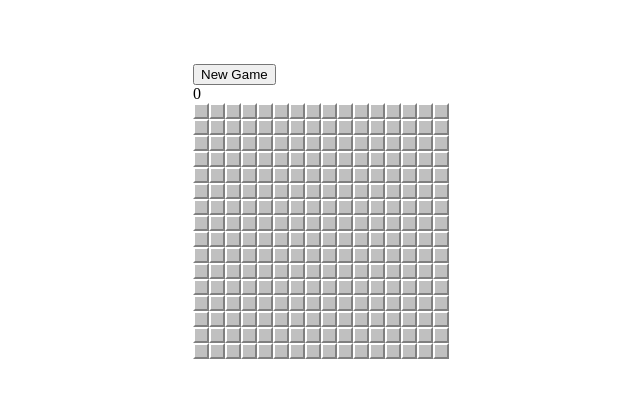
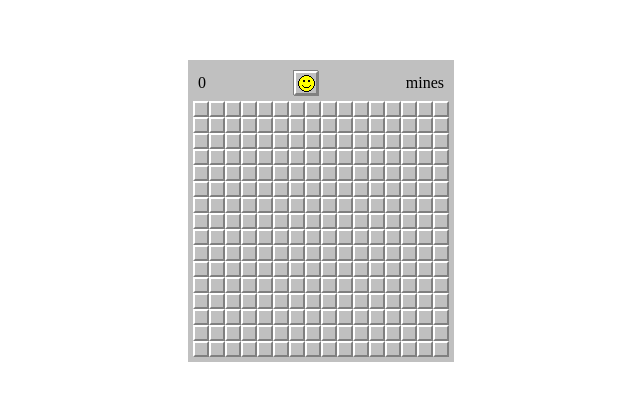
Before and after one commit to Flint174/sapper, a React (Create React App) app: page / in a window 1280 px wide. Shown: the part 189-590 px from the top of the page, without its empty margins (319-959 px from the left). Built offline with nearby package versions, Linux system fonts and the light colour scheme.

Commit message:
player button

```diff
--- a/src/app.tsx
+++ b/src/app.tsx
@@ -1,19 +1,29 @@
-import { useEffect } from "react";
-import styled from "styled-components";
+import { useCallback, useEffect, useMemo, useState } from "react";
+import styled, { css } from "styled-components";
 import { useAppDispatch, useAppSelector } from "./hooks/use-store";
 import { startGame } from "./services/actions/game-actions";
 import {
   blockCell,
   blockCells,
-  generateField,
   newField,
   revealMines,
   showCell,
 } from "./services/slices/field-cells-slice";
 import { gameOver, newPlayer, victory } from "./services/slices/player-slice";
 import { Cell } from "./ui";
+import { PlayerButton } from "./ui/player-button";
 import { FieldCell } from "./utils/cell-types";
 import { FieldDimentions, FIELD_SIZE, MINES_AMOUNT } from "./utils/game-config";
+
+const colors = {
+  bgGrey: "#C0C0C0",
+  shadow: { light: "FFFFFF", dark: "#808080" },
+};
+
+const Container = styled.div`
+  background-color: ${colors.bgGrey};
+  padding: 5px;
+`;
 
 const GameField = styled.div`
   display: grid;
@@ -21,16 +31,24 @@ const GameField = styled.div`
   grid-template-rows: repeat(${FieldDimentions.HEIGHT}, 1fr);
 `;
 
-const NewGameButton = styled.button``;
+const ToolBar = styled.div`
+  padding: 5px;
+  display: flex;
+  flex-direction: row;
+  justify-content: space-between;
+  align-items: center;
+`;
 
 function App() {
+  const [mouseDown, setMouseDown] = useState(false);
   const {
     fieldCells: cells,
     player: { time, status },
   } = useAppSelector((store) => store);
   const dispatch = useAppDispatch();
 
-  const cellClickHandler = (cell: FieldCell) => {
+  const cellClickHandler = useCallback(
+    (cell: FieldCell) => {
       if (status === "gameOver") return;
 
       if (status === "newGame") {
@@ -43,35 +61,49 @@ function App() {
         dispatch(revealMines());
         dispatch(gameOver());
       }
-  };
+    },
+    [status, dispatch]
+  );
 
-  const cellRClickHandler = (cell: FieldCell) => {
+  const cellRClickHandler = useCallback(
+    (cell: FieldCell) => {
       if (status === "gameOver") return;
       dispatch(
         blockCell({
           cell,
           value:
-          cell.block === "none" ? "flag" : cell.block === "flag" ? "?" : "none",
+            cell.block === "none"
+              ? "flag"
+              : cell.block === "flag"
+              ? "?"
+              : "none",
         })
       );
-  };
+    },
+    [dispatch, status]
+  );
 
   const newGameHandler = () => {
     dispatch(newField());
     dispatch(newPlayer());
   };
 
-  const fieldCells = cells.map((cell, index) => (
+  const fieldCells = useMemo(
+    () =>
+      cells.map((cell, index) => (
         <Cell
           key={index}
           {...cell}
-      onClick={() => cellClickHandler(cell)}
+          mouseDown={mouseDown}
+          onMouseUp={() => cellClickHandler(cell)}
           onContextMenu={(e) => {
             e.preventDefault();
             cellRClickHandler(cell);
           }}
         ></Cell>
-  ));
+      )),
+    [cells, cellClickHandler, cellRClickHandler, mouseDown]
+  );
 
   useEffect(() => {
     if (status !== "inProgress") return;
@@ -80,23 +112,46 @@ function App() {
       FIELD_SIZE - MINES_AMOUNT
     ) {
       dispatch(victory());
-      //   console.log(cells.filter((cell) => cell.show === "hide"));
       dispatch(
         blockCells({
           cells: cells.filter((cell) => cell.show === "hide"),
           value: "flag",
         })
       );
-      // .forEach((cell) => dispatch(blockCell({ cell, value: "flag" })));
     }
   }, [cells, dispatch, status]);
 
+  useEffect(() => {
+    const mouseDownHandler = () => {
+      if (status === "inProgress" || status === "newGame") {
+        setMouseDown(true);
+      }
+    };
+    const mouseUpHanlder = () => {
+      setMouseDown(false);
+    };
+
+    document.addEventListener("mousedown", mouseDownHandler);
+    document.addEventListener("mouseup", mouseUpHanlder);
+    return () => {
+      document.removeEventListener("mousedown", mouseDownHandler);
+      document.removeEventListener("mouseup", mouseUpHanlder);
+    };
+  }, [status]);
+
   return (
-    <div>
-      <NewGameButton onClick={newGameHandler}>New Game</NewGameButton>
+    <Container>
+      <ToolBar>
         <div>{time}</div>
+        <PlayerButton
+          onClick={newGameHandler}
+          gameStatus={status}
+          mouseDown={mouseDown}
+        />
+        <div>mines</div>
+      </ToolBar>
       <GameField>{fieldCells}</GameField>
-    </div>
+    </Container>
   );
 }
 
--- a/src/services/slices/player-slice.ts
+++ b/src/services/slices/player-slice.ts
@@ -1,6 +1,6 @@
 import { createSlice, PayloadAction } from "@reduxjs/toolkit";
+import { GameStatus } from "../../utils/game-types";
 
-export type GameStatus = "newGame" | "inProgress" | "gameOver" | "victory";
 export interface Player {
   time: number;
   timer: NodeJS.Timer | null;
--- a/src/ui/cell.tsx
+++ b/src/ui/cell.tsx
@@ -1,48 +1,17 @@
 import sprite from "./icons/minesweeper-sprites_9TPZzv3.png";
 import styled from "styled-components";
 import { FieldCell } from "../utils/cell-types";
+import { iconsOffsets } from "./icons/icons-offsets";
 
-type CellProps = FieldCell;
-
-enum IconsOffsets {
-  CELL_ROW_1 = -51,
-  CELL_ROW_2 = -68,
-  CELL_WIDTH = -17,
-}
-
-const iconsOffsets = {
-  FIELD_BASE: `0 ${IconsOffsets.CELL_ROW_1}px`,
-  FIELD_EMPTY: `${IconsOffsets.CELL_WIDTH}px ${IconsOffsets.CELL_ROW_1}px`,
-  FIELD_FLAG: `${IconsOffsets.CELL_WIDTH * 2}px ${IconsOffsets.CELL_ROW_1}px`,
-  FIELD_QUESTION: `${IconsOffsets.CELL_WIDTH * 3}px ${
-    IconsOffsets.CELL_ROW_1
-  }px`,
-  FIELD_QUESTION_REVEALED: `${IconsOffsets.CELL_WIDTH * 4}px ${
-    IconsOffsets.CELL_ROW_1
-  }px`,
-  FIELD_MINE_REVEALED: `${IconsOffsets.CELL_WIDTH * 5}px ${
-    IconsOffsets.CELL_ROW_1
-  }px`,
-  FIELD_MINE_DETONATED: `${IconsOffsets.CELL_WIDTH * 6}px ${
-    IconsOffsets.CELL_ROW_1
-  }px`,
-  FIELD_MINE_ERROR: `${IconsOffsets.CELL_WIDTH * 7}px ${
-    IconsOffsets.CELL_ROW_1
-  }px`,
-  FIELD_NUM_1: `0 ${IconsOffsets.CELL_ROW_2}px`,
-  FIELD_NUM_2: `${IconsOffsets.CELL_WIDTH}px ${IconsOffsets.CELL_ROW_2}px`,
-  FIELD_NUM_3: `${IconsOffsets.CELL_WIDTH * 2}px ${IconsOffsets.CELL_ROW_2}px`,
-  FIELD_NUM_4: `${IconsOffsets.CELL_WIDTH * 3}px ${IconsOffsets.CELL_ROW_2}px`,
-  FIELD_NUM_5: `${IconsOffsets.CELL_WIDTH * 4}px ${IconsOffsets.CELL_ROW_2}px`,
-  FIELD_NUM_6: `${IconsOffsets.CELL_WIDTH * 5}px ${IconsOffsets.CELL_ROW_2}px`,
-  FIELD_NUM_7: `${IconsOffsets.CELL_WIDTH * 6}px ${IconsOffsets.CELL_ROW_2}px`,
-  FIELD_NUM_8: `${IconsOffsets.CELL_WIDTH * 7}px ${IconsOffsets.CELL_ROW_2}px`,
-};
+type CellProps = FieldCell & { mouseDown: boolean };
 
 export const Cell = styled.div<CellProps>`
+  margin: 0;
+  padding: 0;
   width: 16px;
   height: 16px;
   box-sizing: border-box;
+  user-select: none;
   background: url(${sprite});
   background-position: ${(p) => {
     switch (p.show) {
@@ -112,6 +81,7 @@ export const Cell = styled.div<CellProps>`
     }
   }};
   :hover {
-    background-color: grey;
+    background-position: ${(p) =>
+      p.show === "hide" && p.mouseDown ? iconsOffsets.FIELD_EMPTY : undefined};
   }
 `;
--- /dev/null
+++ b/src/ui/icons/icons-offsets.ts
@@ -0,0 +1,47 @@
+export enum IconsOffsets {
+  CELL_ROW_1 = -51,
+  CELL_ROW_2 = -68,
+  CELL_WIDTH = -17,
+  PLAYER_ROW = -24,
+  PLAYER_WIDTH = -27,
+}
+
+export const iconsOffsets = {
+  PLAYER_BASE: `0 ${IconsOffsets.PLAYER_ROW}px`,
+  PLAYER_PRESSED: `${IconsOffsets.PLAYER_WIDTH}px ${IconsOffsets.PLAYER_ROW}px`,
+  PLAYER_SCARED: `${IconsOffsets.PLAYER_WIDTH * 2}px ${
+    IconsOffsets.PLAYER_ROW
+  }px`,
+  PLAYER_VICTORY: `${IconsOffsets.PLAYER_WIDTH * 3}px ${
+    IconsOffsets.PLAYER_ROW
+  }px`,
+  PLAYER_GAME_OVER: `${IconsOffsets.PLAYER_WIDTH * 4}px ${
+    IconsOffsets.PLAYER_ROW
+  }px`,
+  FIELD_BASE: `0 ${IconsOffsets.CELL_ROW_1}px`,
+  FIELD_EMPTY: `${IconsOffsets.CELL_WIDTH}px ${IconsOffsets.CELL_ROW_1}px`,
+  FIELD_FLAG: `${IconsOffsets.CELL_WIDTH * 2}px ${IconsOffsets.CELL_ROW_1}px`,
+  FIELD_QUESTION: `${IconsOffsets.CELL_WIDTH * 3}px ${
+    IconsOffsets.CELL_ROW_1
+  }px`,
+  FIELD_QUESTION_REVEALED: `${IconsOffsets.CELL_WIDTH * 4}px ${
+    IconsOffsets.CELL_ROW_1
+  }px`,
+  FIELD_MINE_REVEALED: `${IconsOffsets.CELL_WIDTH * 5}px ${
+    IconsOffsets.CELL_ROW_1
+  }px`,
+  FIELD_MINE_DETONATED: `${IconsOffsets.CELL_WIDTH * 6}px ${
+    IconsOffsets.CELL_ROW_1
+  }px`,
+  FIELD_MINE_ERROR: `${IconsOffsets.CELL_WIDTH * 7}px ${
+    IconsOffsets.CELL_ROW_1
+  }px`,
+  FIELD_NUM_1: `0 ${IconsOffsets.CELL_ROW_2}px`,
+  FIELD_NUM_2: `${IconsOffsets.CELL_WIDTH}px ${IconsOffsets.CELL_ROW_2}px`,
+  FIELD_NUM_3: `${IconsOffsets.CELL_WIDTH * 2}px ${IconsOffsets.CELL_ROW_2}px`,
+  FIELD_NUM_4: `${IconsOffsets.CELL_WIDTH * 3}px ${IconsOffsets.CELL_ROW_2}px`,
+  FIELD_NUM_5: `${IconsOffsets.CELL_WIDTH * 4}px ${IconsOffsets.CELL_ROW_2}px`,
+  FIELD_NUM_6: `${IconsOffsets.CELL_WIDTH * 5}px ${IconsOffsets.CELL_ROW_2}px`,
+  FIELD_NUM_7: `${IconsOffsets.CELL_WIDTH * 6}px ${IconsOffsets.CELL_ROW_2}px`,
+  FIELD_NUM_8: `${IconsOffsets.CELL_WIDTH * 7}px ${IconsOffsets.CELL_ROW_2}px`,
+};
--- /dev/null
+++ b/src/ui/player-button.tsx
@@ -0,0 +1,36 @@
+import sprite from "./icons/minesweeper-sprites_9TPZzv3.png";
+import styled from "styled-components";
+import { GameStatus } from "../utils/game-types";
+import { iconsOffsets } from "./icons/icons-offsets";
+
+interface PlayerButtonProps {
+  gameStatus: GameStatus;
+  mouseDown: boolean;
+}
+
+export const PlayerButton = styled.button<PlayerButtonProps>`
+  margin: 0;
+  padding: 0;
+  width: 26px;
+  height: 26px;
+  border: 0;
+  box-sizing: border-box;
+  background: url(${sprite});
+  background-position: ${(p) => {
+    if (p.mouseDown) {
+      return iconsOffsets.PLAYER_SCARED;
+    } else {
+      switch (p.gameStatus) {
+        case "gameOver":
+          return iconsOffsets.PLAYER_GAME_OVER;
+        case "victory":
+          return iconsOffsets.PLAYER_VICTORY;
+        default:
+          return iconsOffsets.PLAYER_BASE;
+      }
+    }
+  }};
+  :active {
+    background-position: ${iconsOffsets.PLAYER_PRESSED};
+  }
+`;
--- /dev/null
+++ b/src/utils/game-types.ts
@@ -0,0 +1 @@
+export type GameStatus = "newGame" | "inProgress" | "gameOver" | "victory";
```
Lines whose indentation alone changed are shown as unchanged.
